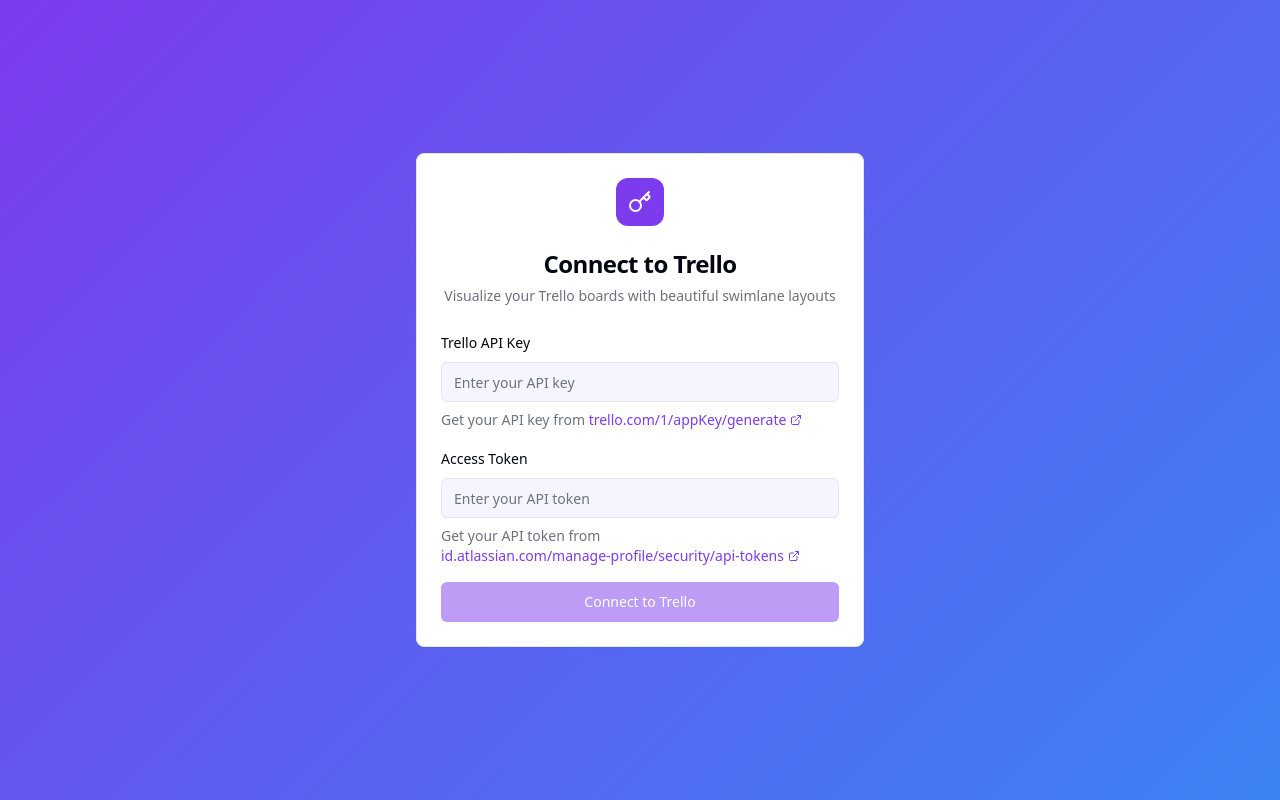
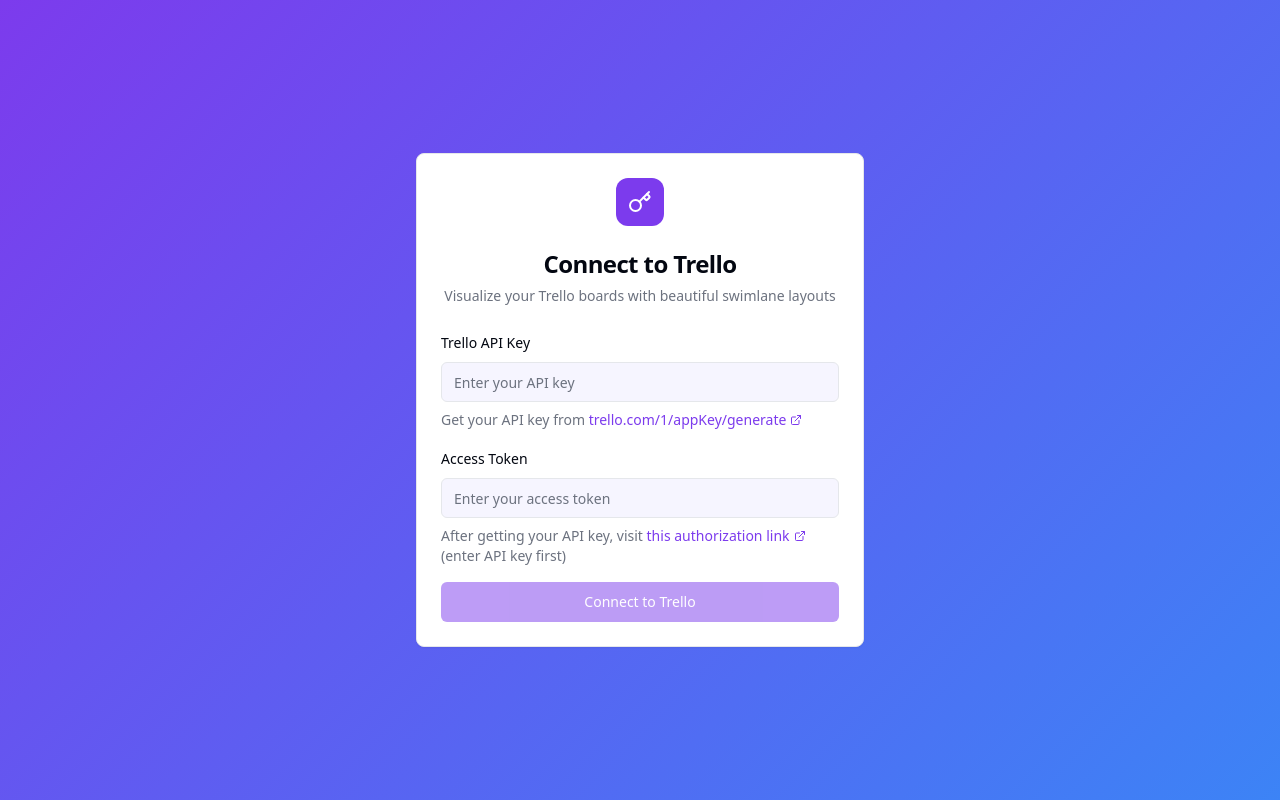
Before and after one commit to DavidLozzi/trello-lane-view, a React (Vite) app: page / in a window 1280 px wide. Built offline with nearby package versions, Linux system fonts and the light colour scheme.

Commit message:
Update auth to use token

```diff
--- a/src/components/TrelloAuth.tsx
+++ b/src/components/TrelloAuth.tsx
@@ -87,22 +87,23 @@ export function TrelloAuth({ onAuthenticated }: TrelloAuthProps) {
             <Input
               id="token"
               type="password"
-              placeholder="Enter your API token"
+              placeholder="Enter your access token"
               value={token}
               onChange={(e) => setToken(e.target.value)}
               className="transition-all duration-200 focus:ring-2 focus:ring-trello-primary"
             />
             <p className="text-sm text-muted-foreground">
-              Get your API token from{' '}
+              After getting your API key, visit{' '}
               <a
-                href="https://id.atlassian.com/manage-profile/security/api-tokens"
+                href={`https://trello.com/1/authorize?expiration=never&scope=read&response_type=token&name=Trello%20Visualizer&key=${apiKey || 'YOUR_API_KEY'}`}
                 target="_blank"
                 rel="noopener noreferrer"
                 className="text-trello-primary hover:underline inline-flex items-center gap-1"
               >
-                id.atlassian.com/manage-profile/security/api-tokens
+                this authorization link
                 <ExternalLink className="w-3 h-3" />
               </a>
+              {!apiKey && ' (enter API key first)'}
             </p>
           </div>
 
```
